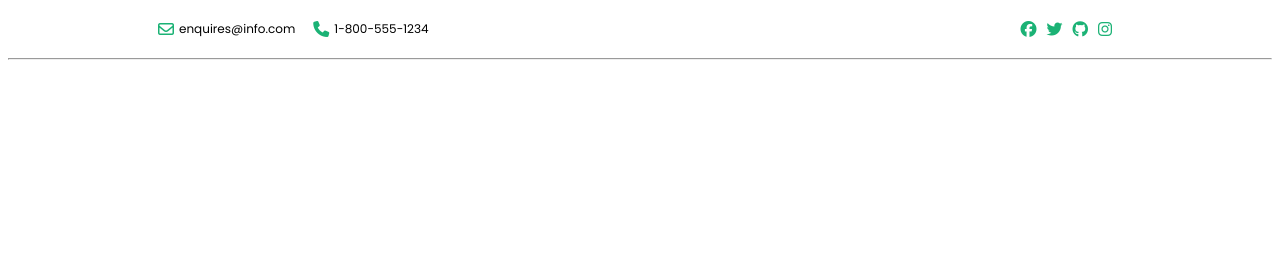
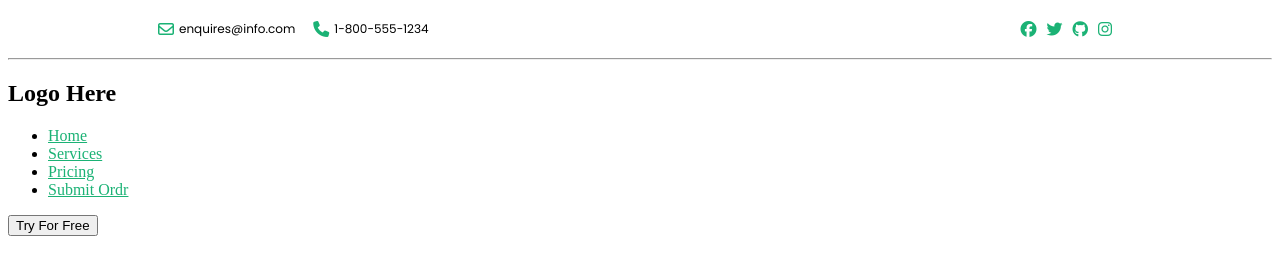
Before and after one commit to TlouManaka/FigmaHTMLCSSJS, a plain HTML site: page index.html in a window 1280 px wide. Drawn offline with Linux system fonts and the light colour scheme.

Commit message:
Started
with the main navigation.

```diff
--- a/index.html
+++ b/index.html
@@ -35,7 +35,16 @@
         </div>
         <hr>
         <Nav class="navbar">
+          <h1 class="logo"> Logo <span>Here</span> </h1>
 
+            <ul>
+                <li><a href="">Home</a>
+                </li>
+                <li><a href="">Services</a></li>
+                <li><a href="">Pricing</a></li>
+                <li><a href="">Submit Ordr</a></li>
+            </ul>
+            <button type="button">Try For Free</button>
 
         </Nav>
     </header>
--- a/style.css
+++ b/style.css
@@ -74,7 +74,3 @@ i{
     cursor: pointer;
     text-decoration: none;
 }
-hr{
-
-    color: var(--tetiary-color);
-}
```
